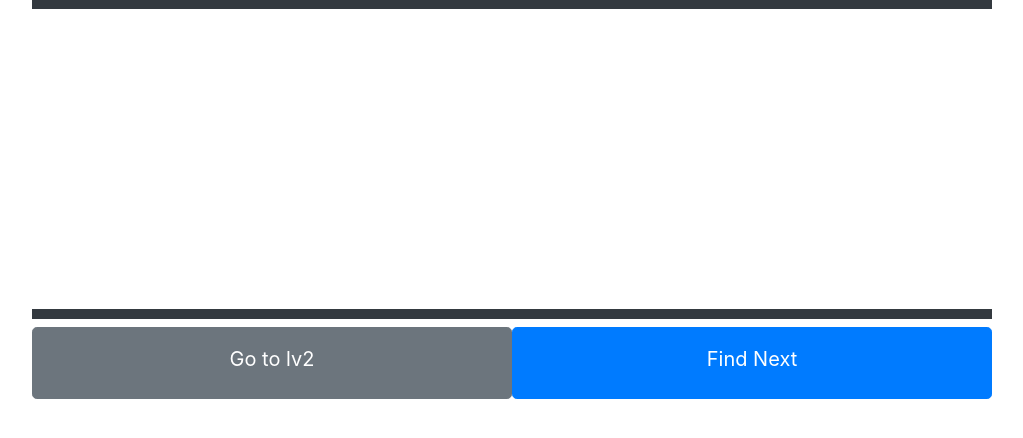
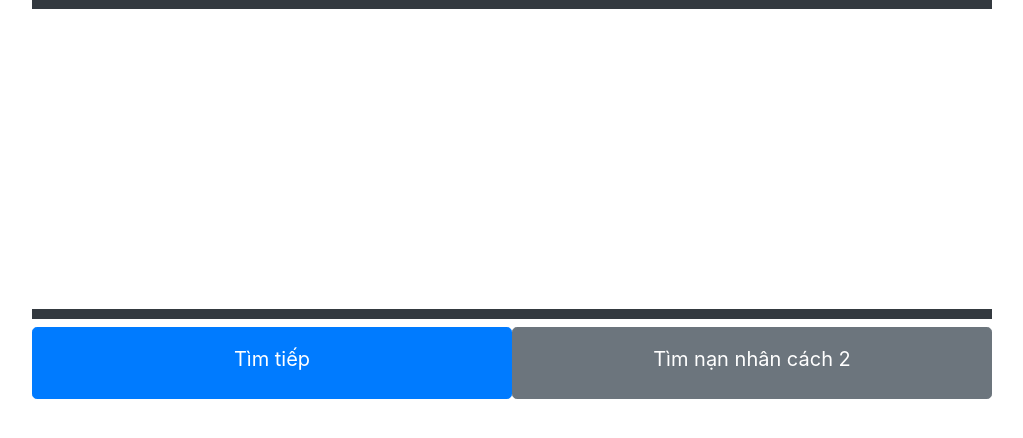
Before and after one commit to minhduc9699/whotocall, a Flask app: template templates/random-char.html in a window 1280 px wide. Shown: the part 149-587 px from the top of the page, without its empty margins (128-1151 px from the left). Run offline with Flask 2, Linux system fonts and the light colour scheme; the template is opened without the code that fills it, so the values that code supplies are empty; parts of the project's set-up code (start-up, migrations or seed data) failed here and were passed over; some libraries are stand-ins or nearby versions; some web fonts are replaced.

Commit message:
duc doi giao dien tieng viet

```diff
--- a/templates/index.html
+++ b/templates/index.html
@@ -111,8 +111,8 @@
   </div>
   <div class="w-100 d-flex justify-content-center pt-2" style="height:5em">
     <div class="w-75 h-100 d-flex">
-      <a href="{{url_for('random_char')}}" class="w-50  btn btn-secondary btn-lg btn-block mt-0 pt-3" role="button">Funny picking Lv1</a>
-      <a href="{{url_for('random_state')}}" class="w-50  btn btn-primary btn-lg btn-block mt-0 pt-3" role="button">Funny picking Lv2</a>
+      <a href="{{url_for('random_char')}}" class="w-50  btn btn-secondary btn-lg btn-block mt-0 pt-3" role="button"> Tìm nạn nhân cách 1 </a>
+      <a href="{{url_for('random_state')}}" class="w-50  btn btn-primary btn-lg btn-block mt-0 pt-3" role="button"> Tìm nạn nhân cách 2 </a>
 
     </div>
   </div>
--- a/templates/random-char.html
+++ b/templates/random-char.html
@@ -101,8 +101,9 @@
     </audio>
     <div class="w-100 d-flex justify-content-center pt-2" style="height:5em">
       <div class="w-75 h-100 d-flex">
-        <a href="{{url_for('random_state')}}" class="w-50  btn btn-secondary btn-lg btn-block mt-0 pt-3"  role="button">Go to lv2</a>
-        <a href="{{url_for('random_char')}}" class="w-50  btn btn-primary btn-lg btn-block mt-0 pt-3" role="button">Find Next</a>
+        <a href="{{url_for('random_char')}}" class="w-50  btn btn-primary btn-lg btn-block mt-0 pt-3" role="button"> Tìm tiếp </a>
+        <a href="{{url_for('random_state')}}" class="w-50  btn btn-secondary btn-lg btn-block mt-0 pt-3"  role="button"> Tìm nạn nhân cách 2 </a>
+
 
       </div>
     </div>
--- a/templates/random-state.html
+++ b/templates/random-state.html
@@ -98,8 +98,9 @@
     <audio src="{{random_state.audio}}" style="display:none" onloadeddata="var audioPlayer=this; setTimeout(function(){audioPlayer.play();},1500)"></audio>
     <div class="w-100 d-flex justify-content-center pt-2" style="height:5em">
       <div class="w-75 h-100 d-flex">
-        <a href="{{url_for('random_char')}}" class="w-50  btn btn-secondary btn-lg btn-block mt-0 pt-3" role="button">Go back lv1</a>
-        <a href="{{url_for('random_state')}}" class="w-50  btn btn-primary btn-lg btn-block mt-0 pt-3" role="button">Find Next</a>
+        <a href="{{url_for('random_state')}}" class="w-50  btn btn-primary btn-lg btn-block mt-0 pt-3" role="button"> Tìm tiếp </a>
+        <a href="{{url_for('random_char')}}" class="w-50  btn btn-secondary btn-lg btn-block mt-0 pt-3" role="button"> Tìm nạn nhân cách 1 </a>
+
 
       </div>
     </div>
```
